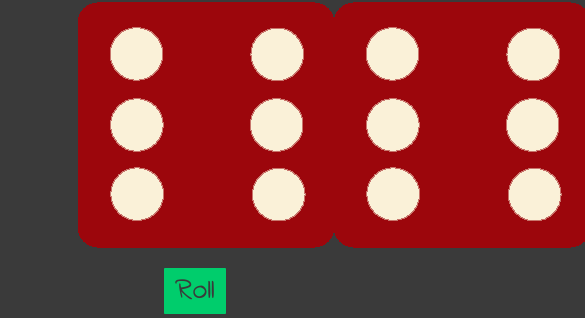
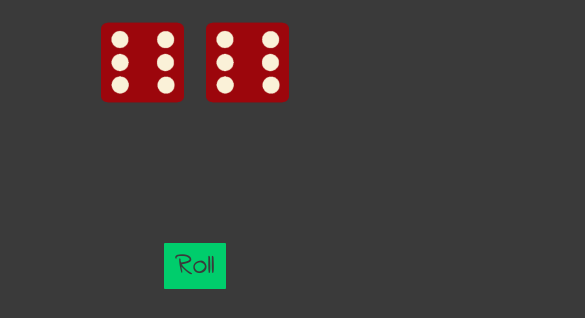
Before and after one commit to Eddie-Reta/DiceRoll, a plain HTML site: page index.html in a window 390 px wide. Shown: the part 526-844 px from the top of the page, 585 px wide, since content can reach past the window. Drawn offline with Linux system fonts and the light colour scheme.

Commit message:
Added media query for phone use.

```diff
--- a/assets/css/style.css
+++ b/assets/css/style.css
@@ -54,3 +54,12 @@ body {
     width: 21%;
     background-color: rgb(0, 205, 80)
 }
+
+@media only screen and (max-width: 400px) {
+    img {
+        height: 40%;
+    }
+    [class*="dices"]{
+       height: 35%;
+   }
+}
```
